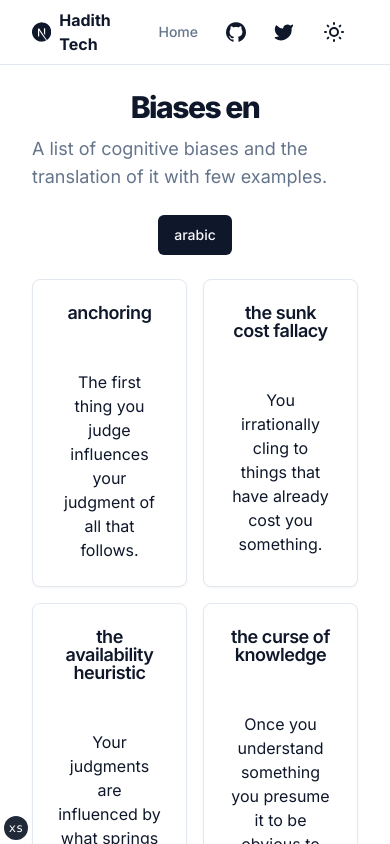
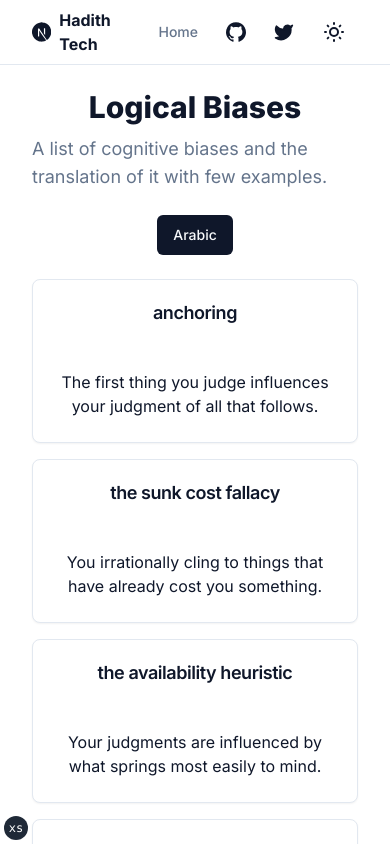
Before and after one commit to a0m0rajab/logic, a Next.js app: page /en in a window 390 px wide. Shown: the top 844 px of the page. Built offline with nearby package versions, Linux system fonts and the light colour scheme.

Commit message:
chore: titles

```diff
--- a/app/[lang]/page.tsx
+++ b/app/[lang]/page.tsx
@@ -17,12 +17,12 @@ export default async function IndexPage({ params: { lang } }) {
   const dictionary = await getDictionary(lang)
 
   // map the array and return the card component
-  const cardList = dictionary.cards.map((card: { title: string; description: string; example: string; first: string; }) => {
+  const cardList = dictionary.cards.map((card: { title: string; description: string; example: string; first: string; slug:string }) => {
     // destructure the card object
-    const { title, description, example, first } = card
+    const { title, description, example, first, slug } = card
     // return the card component
     return (
-      <Card key={title}>
+      <Card key={slug}>
         <CardHeader>
           <CardTitle className="text-center">{title}</CardTitle>
           {/* <CardDescription>{description}</CardDescription> */}
@@ -40,23 +40,22 @@ export default async function IndexPage({ params: { lang } }) {
   return (
     <section className="container flex flex-col items-center gap-6 pb-8 pt-6 md:py-10">
       <div className="flex max-w-[980px] flex-col items-center gap-2">
-        <h1 className="text-3xl font-extrabold leading-tight tracking-tighter md:text-4xl">
-          Biases {lang}
+        <h1 className="text-3xl font-extrabold leading-tight md:text-4xl">
+          {dictionary.biases}
         </h1>
         <p className="max-w-[700px] text-lg text-muted-foreground">
-          A list of cognitive biases and the translation of it with few
-          examples.
+          {dictionary.description}
         </p>
         <Link className="mt-4" href={lang === "en" ? "ar" : "en"}>
           <Button >
-            {lang === "en" ? "arabic" : "english"}
+            {lang === "en" ? "Arabic" : "English"}
           </Button>
         </Link>
         {/* language switcher by links */}
 
 
       </div>
-      <div className="grid grid-cols-2 gap-4 md:grid-cols-3 lg:grid-cols-4 xl:grid-cols-6">{/* user the cardList */ cardList}</div>
+      <div className="grid grid-cols-1 gap-4 sm:grid-cols-2 md:grid-cols-3 lg:grid-cols-4 xl:grid-cols-6">{/* user the cardList */ cardList}</div>
     </section>
   )
 }
--- a/dictionaries/ar.json
+++ b/dictionaries/ar.json
@@ -1,12 +1,13 @@
 {
-  "biases": "Biases",
+  "biases": "انحيازات فكرية",
+  "description": "قائمة بمجموعة من الانحيازات الفكرية مع أمثلة لكل منها",
   "cards": [
     {
       "name": "anchoring",
-      "title": "anchoring",
+      "title": "الإرساء أو المرجعية",
       "slug": "anchoring",
       "head": "The first thing you judge influences your judgment of all that follows.",
-      "first": "The first thing you judge influences your judgment of all that follows.",
+      "first": "أول حكم تتخذه يؤثر على باقي أحكامك",
       "description": "Human minds are associative in nature, so the order in which we receive information helps determine the course of our judgments and perceptions. For instance, the first price offered for a used car sets an ‘anchor’ price which will influence how reasonable or unreasonable a counter-offer might seem. Even if we feel like an initial price is far too high, it can make a slightly less-than-reasonable offer seem entirely reasonable in contrast to the anchor price.",
       "example": "Be especially mindful of this bias during financial negotiations such as houses, cars, and salaries. The initial price offered has proven to have a significant effect.",
       "pageTitle": "Your bias is anchoring",
@@ -28,10 +29,10 @@
     },
     {
       "name": "the-sunk-cost-fallacy",
-      "title": "the sunk cost fallacy",
+      "title": "مغالطة التكلفة المغمورة (الرمال المتحركة)",
       "slug": "the-sunk-cost-fallacy",
       "head": "You irrationally cling to things that have already cost you something.",
-      "first": "You irrationally cling to things that have already cost you something.",
+      "first": "أنت بشكل غير منطقي تلتزم بالأمور المكلفة لك.",
       "description": "When we've invested our time, money, or emotion into something, it hurts us to let it go. This aversion to pain can distort our better judgment and cause us to make unwise investments. A sunk cost means that we can't recover it, so it's rational to disregard the cost when evaluating. For instance, if you've spent money on a meal but you only feel like eating half of it, it's irrational to continue to stuff your face just because 'you've already paid for it'; especially considering the fact that you're wasting actual time doing so.",
       "example": "To regain objectivity, ask yourself: had I not already invested something, would I still do so now? What would I counsel a friend to do if they were in the same situation?",
       "pageTitle": "Your bias is the sunk cost fallacy",
--- a/dictionaries/en.json
+++ b/dictionaries/en.json
@@ -1,5 +1,6 @@
 {
-  "biases": "Biases",
+  "biases": "Logical Biases",
+  "description": "A list of cognitive biases and the translation of it with few examples.",
   "cards": [
     {
       "name": "anchoring",
```
